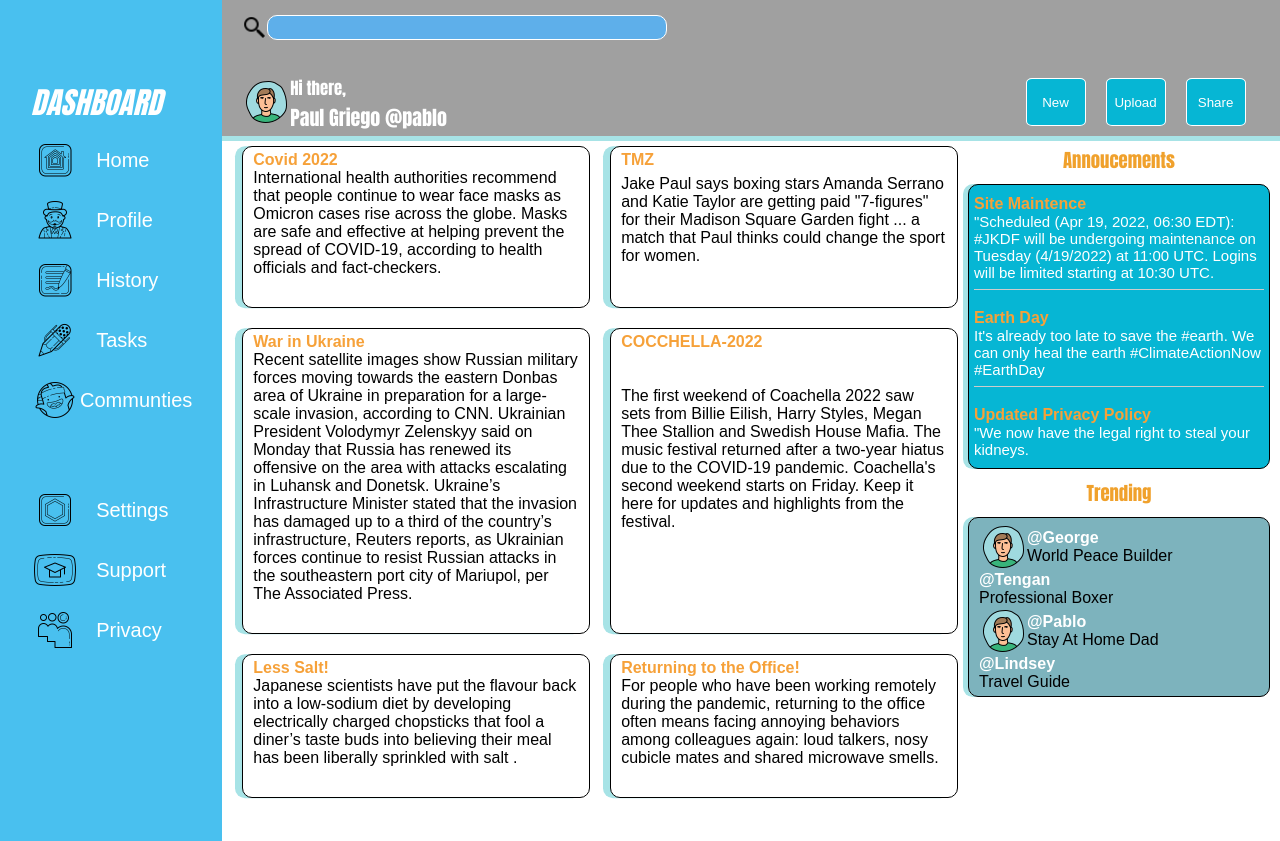
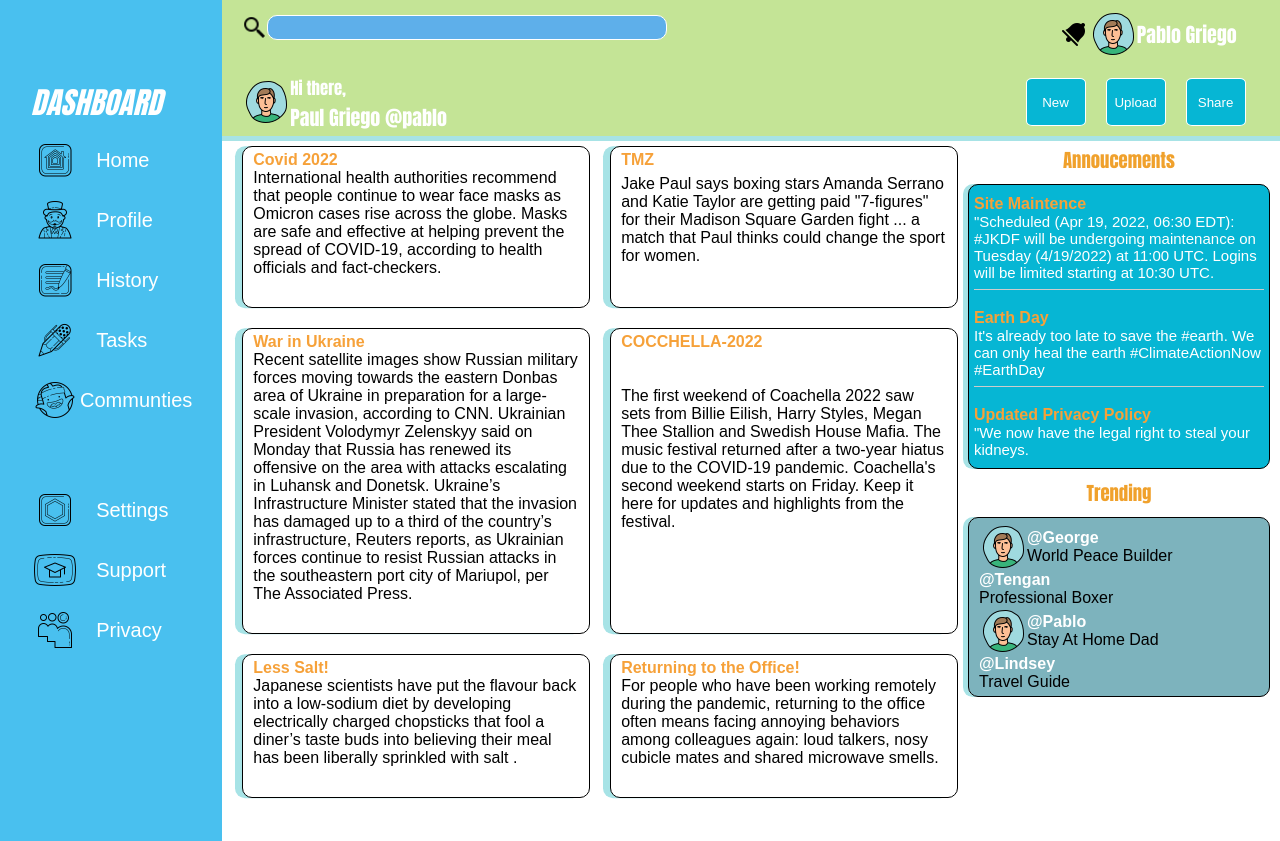
Before and after one commit to paulgriego/Admin-Dashboard-, a plain HTML site: page index.html in a window 1280 px wide. Drawn offline with Linux system fonts and the light colour scheme.

Commit message:
Added profile right

```diff
--- a/index.html
+++ b/index.html
@@ -32,6 +32,11 @@
     <div class="search">
       <img src="search.png" alt="">
       <input id="searchbar" type="search">
+    </div>
+    <div class="profileright">
+      <img src="bell.png" alt="">
+      <img src="male.png" alt="">
+      <p>Pablo Griego</p>
     </div>
     <div class="profilepic">
       <img src="male.png" alt="">
--- a/stylesheet.css
+++ b/stylesheet.css
@@ -14,7 +14,7 @@ body {
 
 }
 .footer {
-  background-color: rgb(160, 160, 160);
+  background-color: rgb(196, 228, 150);
   box-shadow: 0px 5px #a7e3e6;
   display: grid;
   grid-template-columns: 3fr 1fr;
@@ -27,6 +27,15 @@ body {
   height: 25px;
   padding-top: 15px;
   padding-left: 20px;
+}
+.profileright {
+  display: flex;
+  grid-column-end: 3;
+  align-items: center;
+  justify-content: center;
+  font-family: Impact, Haettenschweiler, 'Arial Narrow Bold', sans-serif;
+  font-size: 20px;
+  color: #ffffff;
 }
 
 #searchbar {
@@ -105,7 +114,9 @@ li {
   padding-right: 30px;
 }
 li:hover{
-  color:#f0a12c
+  color:#f0a12c;
+  text-decoration: underline;
+
 }
 .listone {
   display: grid;
```
Also changed, not shown: bell.png (added).
